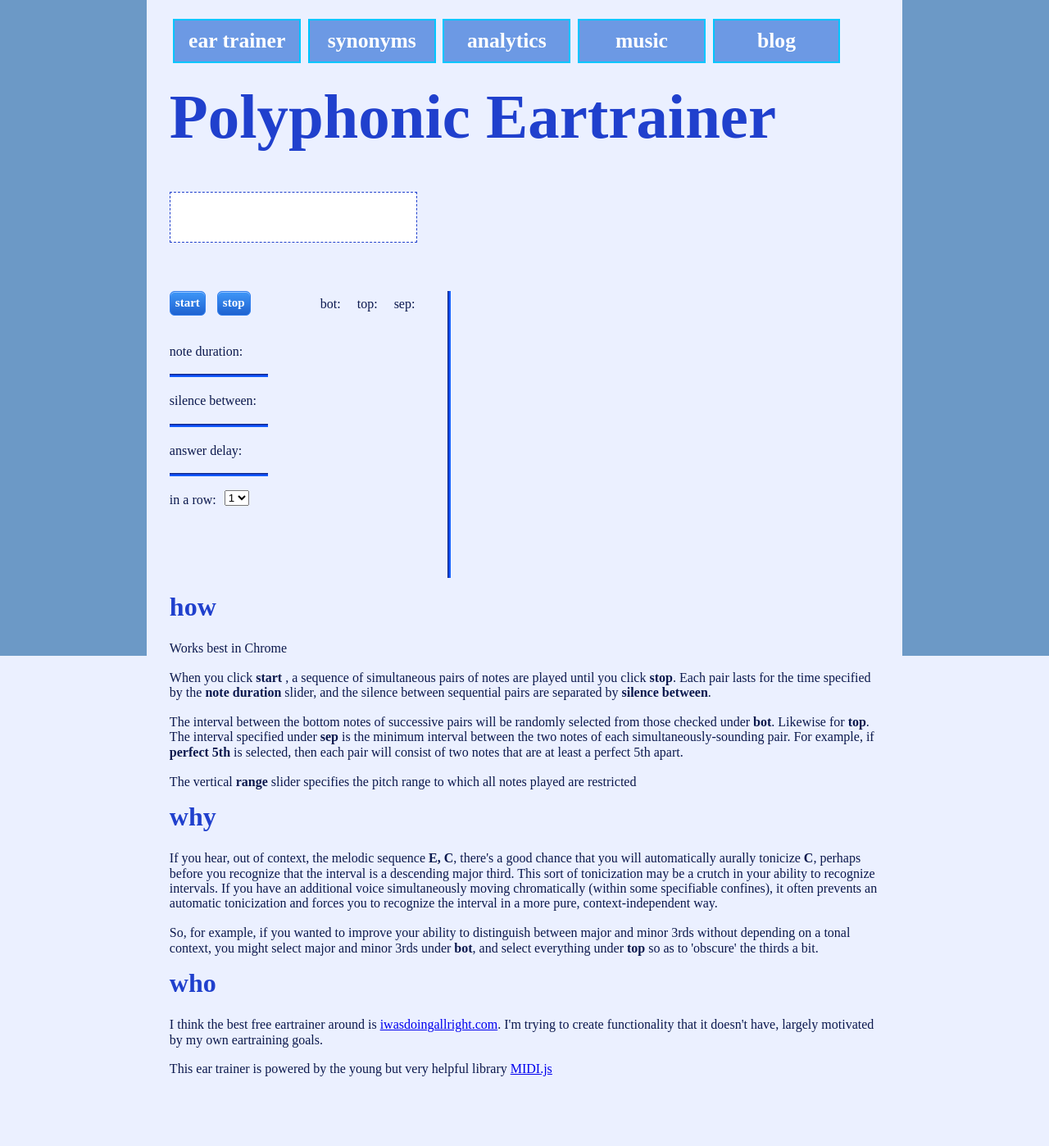
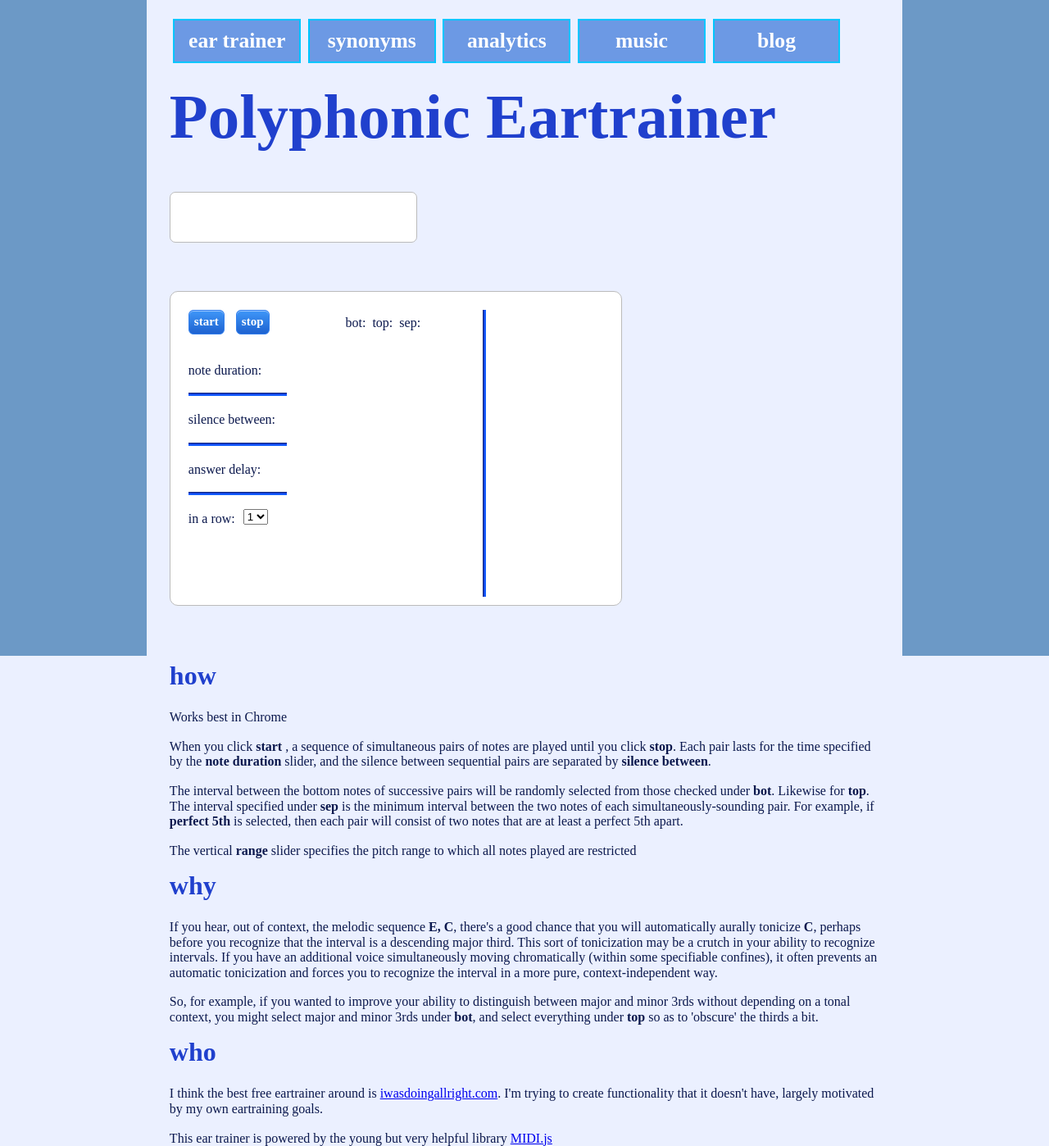
Before and after one commit to ntowbinj/flasksite, a Flask app: template FlaskApp/templates/home.html in a window 1280 px wide. Shown: the whole page at 82% size. Before the commit the page ends 1313 px from the top, so only its background shows below. Run offline with Flask 2, Linux system fonts and the light colour scheme; the template is opened without the code that fills it, so the values that code supplies are empty; some libraries are stand-ins or nearby versions.

Commit message:
fixed eartrainer behavior, improved css look

```diff
--- a/FlaskApp/static/css/ear.css
+++ b/FlaskApp/static/css/ear.css
@@ -1,5 +1,9 @@
 #instructions{
     clear: both;
+    margin-top: 8%;
+}
+#spacer{
+    clear:both;
 }
 #instructions h1{
     font-weight: bold;
@@ -7,15 +11,44 @@
     padding-bottom: 3%;
 }
 b{font-weight: bold;}
+#cpanel{
+    margin: 4%;
+}
+#cpanel_wrapper{
+    margin-bottom: 10%;
+}
+#cpanel_background{
+    float: left;
+    height: 100%;
+    width: 550px;
+    background-color: white;
+    border-radius: 10px;
+    border: 1px solid #BBBBBB;
+    margin-bottom 19%;
+}
+.col:last-child{
+    margin-right: 0;
+    margin-left: 20px;
+}
+.col{
+    width: auto;
+    margin-right: 11%;
+    float: left;
+}
 #cpanel div
 {
     float: left;
-    margin-right: 20px;
     margin-bottom: 2%;
+}
+#intvLists div:first-child
+{
+    margin-left: 0;
+    margin-right: 4px;
 }
 #intvLists div
 {
     float: left;
+    margin-left: 8px;
     width: auto;
 }
 #maxNote, #minNote{font-size: 90%;}
@@ -28,7 +61,6 @@ b{font-weight: bold;}
 {
     margin-top: 7px;
     margin-bottom: 7px;
-    //margin-top: 0;
     height: 20px;
 }
 p:first-child
@@ -98,7 +130,8 @@ p:first-child
 #answer {
     display: inline-block;
     min-width: 300px;
-    border: 1px dashed #2040CD;
+    border-radius: 7px;
+    border: 1px solid #BBBBBB;
     background-color: white;
     height: 60px;
     font-weight: bold;
@@ -112,7 +145,6 @@ p:first-child
 {
     width: 4px;
     height: 350px;
-    //background: #CCCCCC;
     background:url("../img/blueslidevert.png");
     background-size: 100% 100%;
     border-color: #9999FF;
@@ -124,7 +156,6 @@ p:first-child
     height: 10px;
     background-image: url("../img/bluebvert.png");
     background-size: 100% 100%;
-    //border: none;
     border-color: #BBBBFF;
 }
 #pitch-range a.ui-slider-handle.ui-state-hover
--- a/FlaskApp/static/js/slimmed.js
+++ b/FlaskApp/static/js/slimmed.js
@@ -468,7 +468,7 @@ var player = {
     moveBar: function(){
         var val;
         if(!this.shown && !this.stopped){
-            val = 100.0*(new Date().getTime() - this.groupStartTime);
+            val = 100.0*(new Date().getTime() - this.noteStartTime + (this.playedInGroup-1)*config.duration);
             if(this.inARowTempCopy == 1) val /= (this.answerWaitTempCopy*(config.duration + config.between));
             else val /= (config.duration*this.inARowTempCopy + this.answerWaitTempCopy*config.between);
             if(val>110) this.show();
--- a/FlaskApp/templates/home.html
+++ b/FlaskApp/templates/home.html
@@ -13,6 +13,7 @@
     <div id="answer"></div>
     <div id="wait"></div>
     <p id="message"></p>
+    <div id='cpanel_background'>
         <div id='cpanel'>
             <div id='time' class='col'>
                 <button class="blueButton" id="start">start</button>
@@ -67,6 +68,8 @@
                 <div id="maxOct"></div>
             </div>
         </div>
+    </div>
+    <div id="spacer"></div>
     <div id="instructions">
         <h1>how</h1>
         <p>Works best in Chrome</p>
```
Lines whose indentation alone changed are shown as unchanged.
